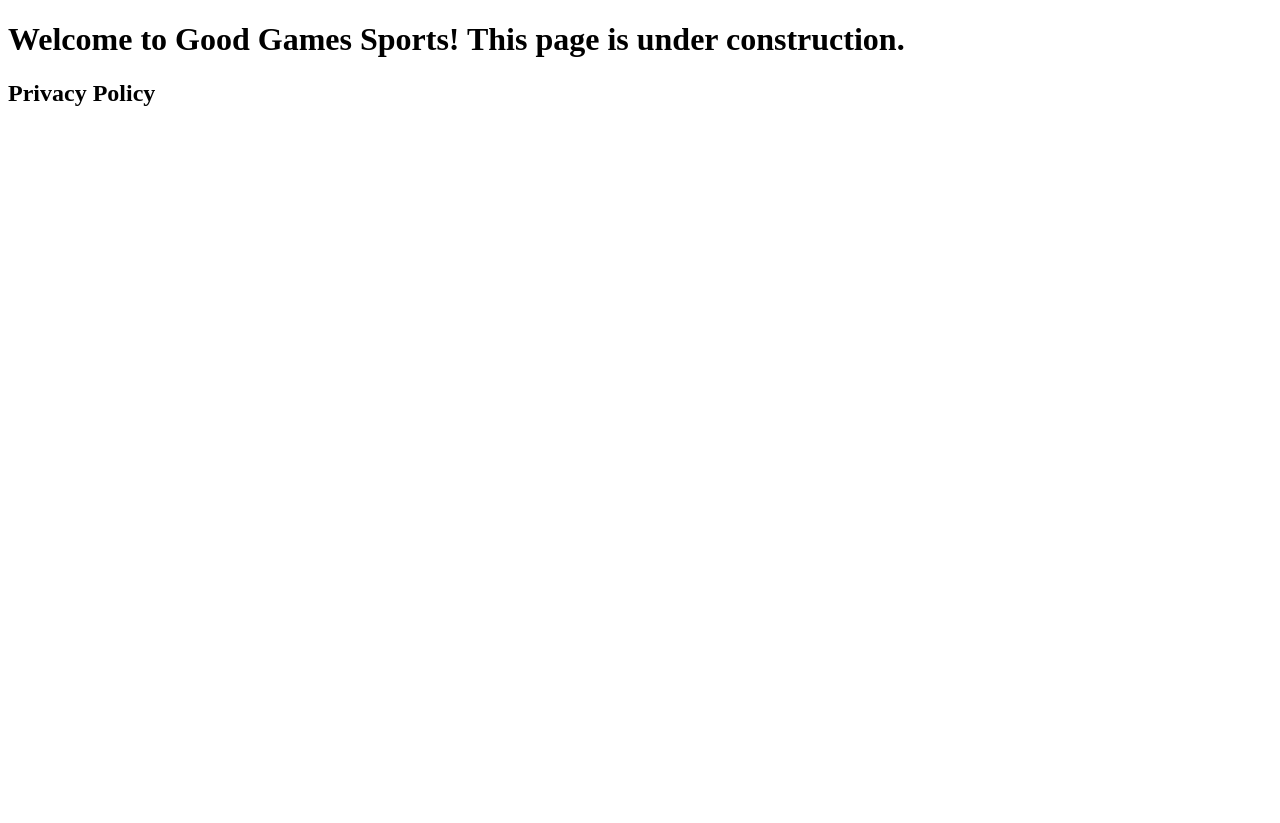
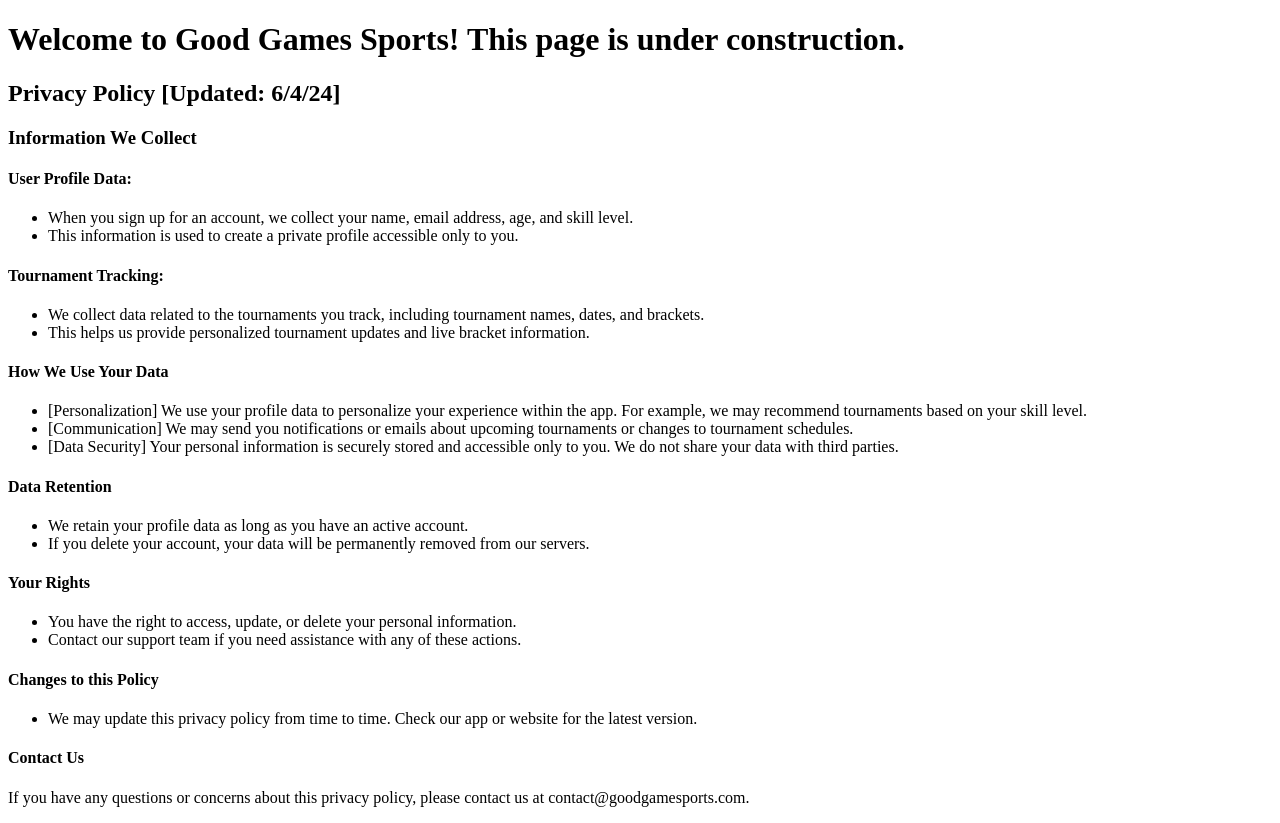
Before and after one commit to anyabohra/anyabohra.github.io, a plain HTML site: page index.html in a window 1280 px wide. Before the commit the page ends 800 px from the top, so only its background shows below. Drawn offline with Linux system fonts and the light colour scheme.

Commit message:
add privacy policy

```diff
--- a/index.html
+++ b/index.html
@@ -9,6 +9,41 @@
         <h1>Welcome to Good Games Sports! This page is under construction.</h1>
     </div>
 
-    <h2>Privacy Policy</h2>
+    <h2>Privacy Policy [Updated: 6/4/24]</h2>
+
+    <h3>Information We Collect</h3>
+    <h4>User Profile Data:</h4>
+    <ul>
+        <li>When you sign up for an account, we collect your name, email address, age, and skill level.</li>
+        <li>This information is used to create a private profile accessible only to you.</li>
+    </ul>
+    <h4>Tournament Tracking:</h4>
+    <ul>
+        <li>We collect data related to the tournaments you track, including tournament names, dates, and brackets.</li>
+        <li>This helps us provide personalized tournament updates and live bracket information.</li>
+    </ul>
+    <h4>How We Use Your Data</h4>
+    <ul>
+        <li>[Personalization] We use your profile data to personalize your experience within the app. For example, we may recommend tournaments based on your skill level.</li>
+        <li>[Communication] We may send you notifications or emails about upcoming tournaments or changes to tournament schedules.</li>
+        <li>[Data Security] Your personal information is securely stored and accessible only to you. We do not share your data with third parties.</li>
+    </ul>
+    <h4>Data Retention</h4>
+    <ul>
+        <li>We retain your profile data as long as you have an active account.</li>
+        <li>If you delete your account, your data will be permanently removed from our servers.</li>
+    </ul>
+    <h4>Your Rights</h4>
+    <ul>
+        <li>You have the right to access, update, or delete your personal information.</li>
+        <li>Contact our support team if you need assistance with any of these actions.</li>
+    </ul>
+    <h4>Changes to this Policy</h4>
+    <ul>
+        <li>We may update this privacy policy from time to time. Check our app or website for the latest version.</li>
+    </ul>
+    <h4>Contact Us</h4>
+        <p>If you have any questions or concerns about this privacy policy, please contact us at contact@goodgamesports.com.</p>
+
 </body>
 </html>
```
